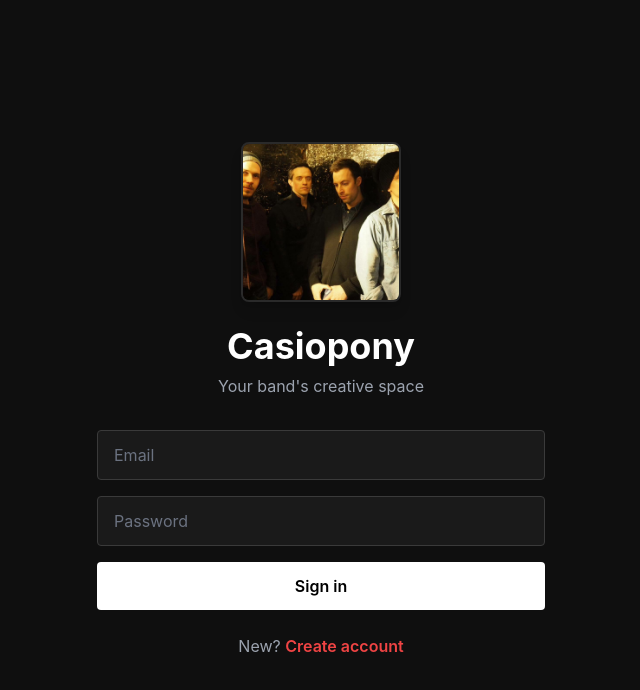
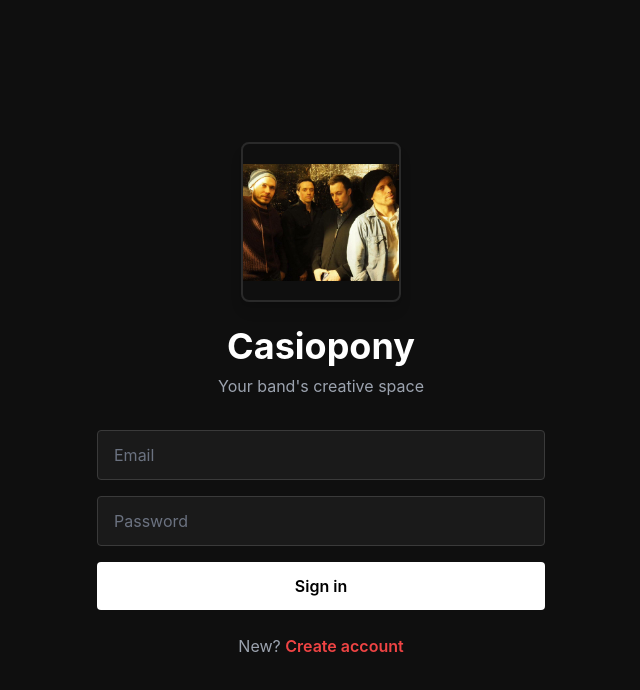
Before and after one commit to alexr5mos/band-app-frontend, a React (Vite) app: page /login in a window 1280 px wide. Shown: the top 690 px of the page, without its empty margins (319-959 px from the left). Built offline with nearby package versions, Linux system fonts and the light colour scheme; no server answers.

Commit message:
Fix band photo display to show full image

```diff
--- a/src/pages/Login.jsx
+++ b/src/pages/Login.jsx
@@ -34,7 +34,7 @@ export default function Login() {
           <img
             src="/band-photo.jpg"
             alt="Casiopony"
-            className="w-40 h-40 rounded-lg object-cover mx-auto mb-6 border-2 border-dark-700 shadow-lg"
+            className="w-40 h-40 rounded-lg object-contain mx-auto mb-6 border-2 border-dark-700 shadow-lg"
           />
           <h2 className="text-4xl font-bold text-white mb-1">Casiopony</h2>
           <p className="text-gray-400 mt-2">Your band's creative space</p>
```
